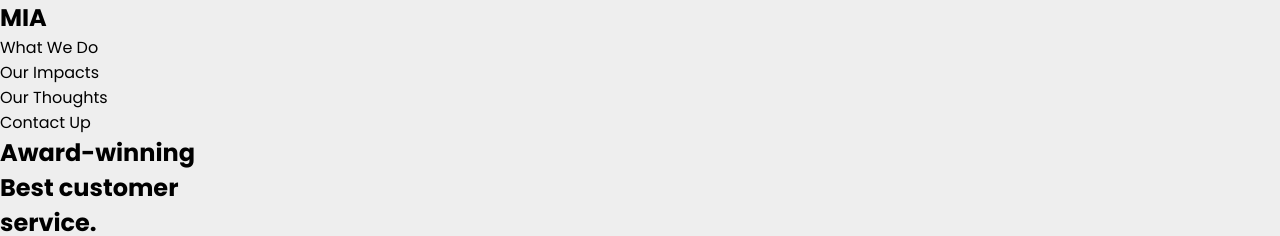
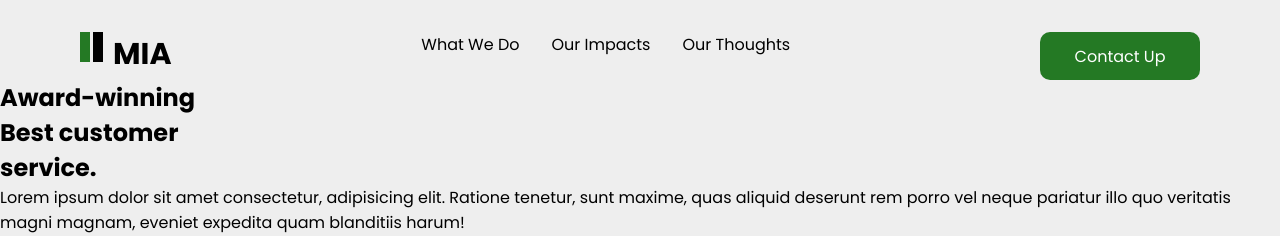
Before and after one commit to gabi-b612/MIA, a plain HTML site: page index.html in a window 1280 px wide. Shown: the top 236 px of the page. Drawn offline with Linux system fonts and the light colour scheme.

Commit message:
style header

```diff
--- a/assets/css/main.css
+++ b/assets/css/main.css
@@ -6,6 +6,8 @@
 :root {
     --background-color: #eeeeee;
     --font-family: 'Poppins', sans-serif;
+    --padding-max : 5rem;
+    --padding-min: 2rem;
 }
 
 /* Base style */
@@ -34,8 +36,56 @@ a{
 ul{
     list-style: none;
 }
+
+.list {
+    display: flex;
+    gap: 2rem;
+}
 img {
     width: 400px;
 }
 
 /* Header */
+.navbar {
+    display: flex;
+    justify-content: space-between;
+    padding-left: var(--padding-max);
+    padding-right: var(--padding-max);
+    padding-top: var(--padding-min);
+}
+.logo {
+    font-size: 30px;
+}
+
+.logo-form1 {
+    width: 10px;
+    height: 30px;
+    background-color: #247924;
+}
+.logo-form2 {
+    width: 10px;
+    height: 30px;
+    background-color: #000000;
+}
+.nav-logo-container {
+    display: flex;
+    gap: 10px;
+}
+.nav-logo {
+    display: flex;
+    gap: 3px;
+}
+
+.btn-contact {
+    height: 3rem;
+    width: 10rem;
+    background-color: #247924;
+    border-radius: 10px;
+    color: white;
+    display: flex;
+    justify-content: center;
+    align-items: center;
+}
+.btn-contact .btn-title {
+    text-align: center;
+}
--- a/index.html
+++ b/index.html
@@ -12,9 +12,13 @@
     <header class="header ">
         <nav class="navbar container">
             <a href="./index.html" >
-                <div class="logo-form"></div>
-                <div class="logo-form"></div>
-                <h2 class="logo">MIA</h2>
+               <div class="nav-logo-container">
+                   <div class="nav-logo">
+                       <div class="logo-form1"></div>
+                       <div class="logo-form2"></div>
+                   </div>
+                   <h2 class="logo">MIA</h2>
+               </div>
             </a>
 
             <div class="menu" id="menu">
```
